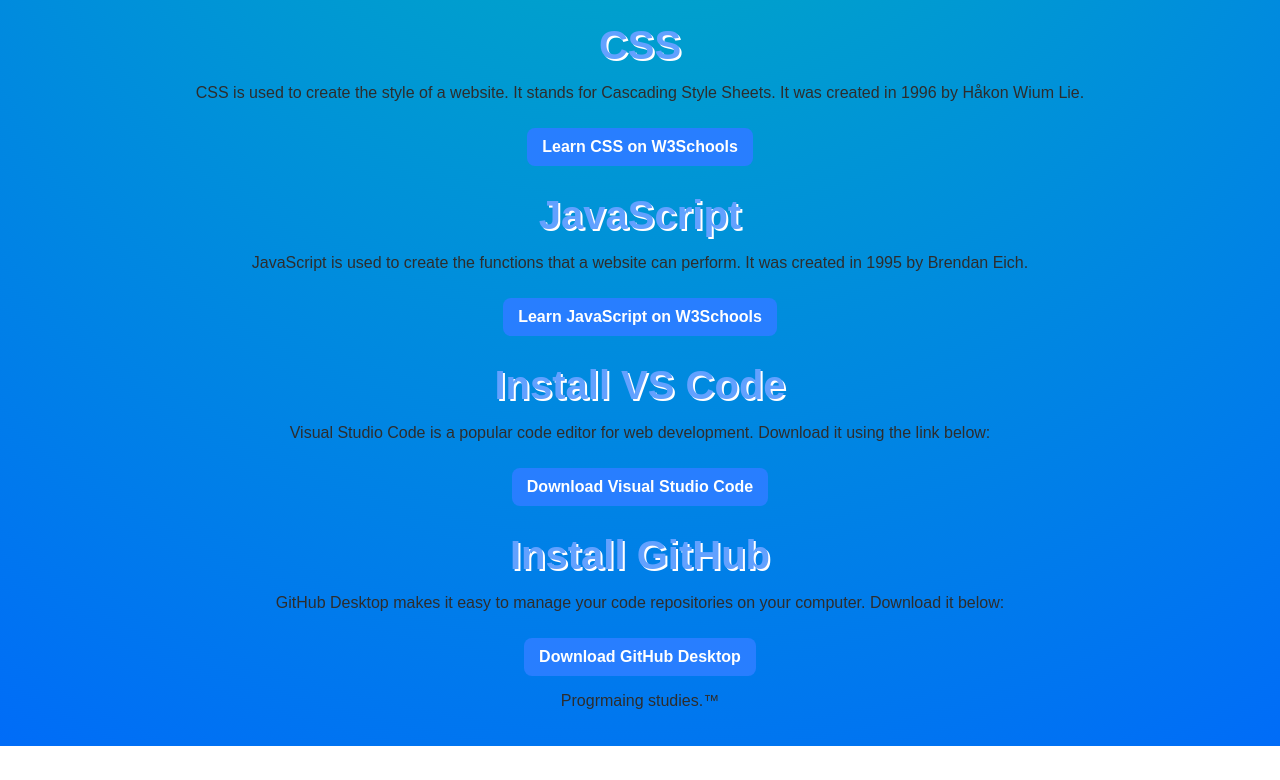
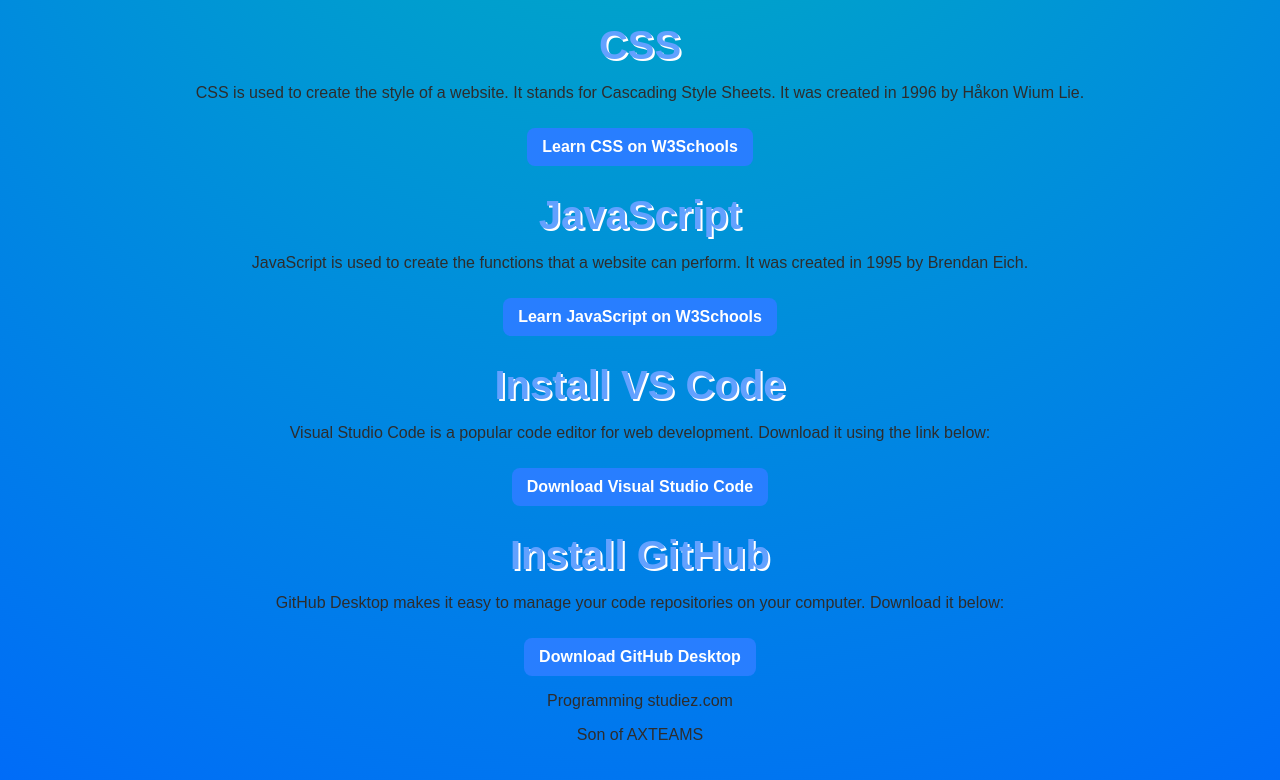
Before and after one commit to muhammaduserking123/Web-Course, a plain HTML site: page Index.html in a window 1280 px wide. Shown: the part 1509-2289 px from the top of the page. Before the commit the page ends 2255 px from the top, so only its background shows below. Drawn offline with Linux system fonts and the light colour scheme.

Commit message:
Update Index.html

```diff
--- a/Index.html
+++ b/Index.html
@@ -119,7 +119,7 @@
   <p>GitHub Desktop makes it easy to manage your code repositories on your computer. Download it below:</p>
   <a href="https://desktop.github.com/" target="_blank">Download GitHub Desktop</a>
 
-  <p>Progrmaing studies.™</p>
+  <p>Programming studiez.com</p><p>Son of AXTEAMS</p>
 
   <script>
     let signedIn = false;
```
